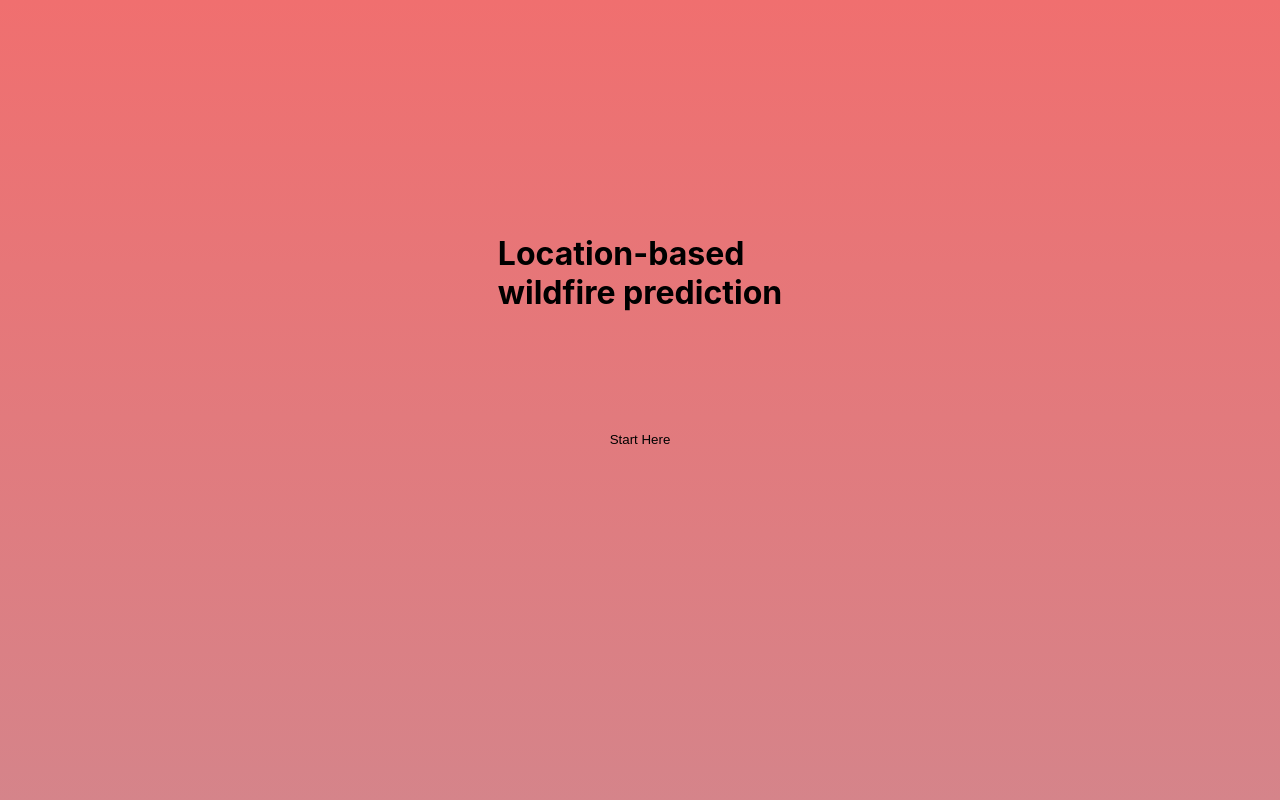
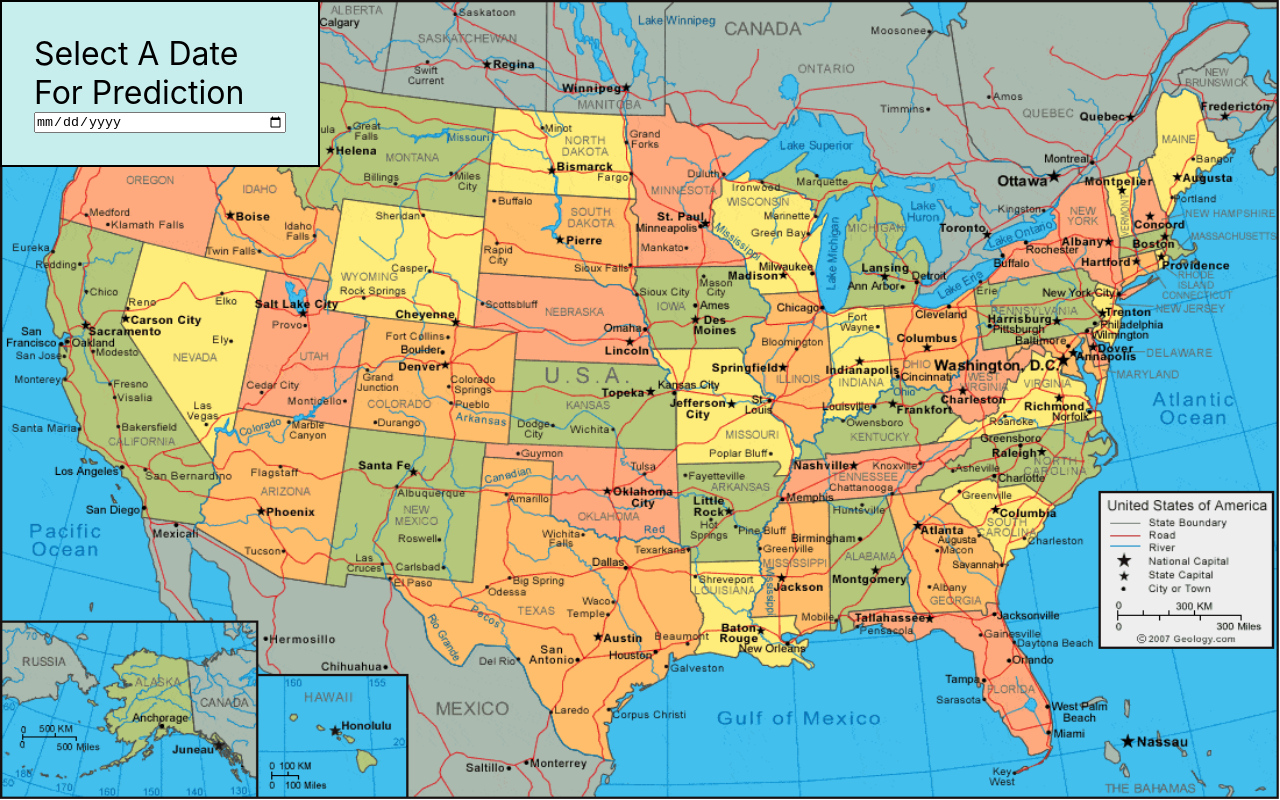
Before and after one commit to richard960/Wild-Fire-Project, a React (Create React App) app in the folder front-end/: page /map in a window 1280 px wide. Built offline with nearby package versions, Linux system fonts and the light colour scheme.

Commit message:
Adding routes

```diff
--- a/front-end/package.json
+++ b/front-end/package.json
@@ -8,6 +8,7 @@
     "@testing-library/user-event": "^13.5.0",
     "react": "^18.2.0",
     "react-dom": "^18.2.0",
+    "react-router-dom": "^6.4.3",
     "react-scripts": "5.0.1",
     "web-vitals": "^2.1.4"
   },
--- a/front-end/src/App.js
+++ b/front-end/src/App.js
@@ -1,15 +1,22 @@
 import './App.css';
 import LandingPage from './landingPage.jsx'
-import map from './mapus.jpeg'
+import {
+  BrowserRouter as Router,
+  Routes,
+  Route,
+} from "react-router-dom";
+import Map from './map.jsx'
 function App() {
   return (
     <div className="App">
-      <LandingPage/>
-        {/* <img id='map' src={map}></img>
-      <div id='predict'>
-        <label for='prediction'>Select A Date For Prediction</label>
-        <input type='date' id='prediction'></input>
-      </div> */}
+      <Router>
+        <Routes>
+          <Route path='/' element={<LandingPage/>}/>
+          <Route path='/map' element={<Map/>}/>
+        </Routes>
+      </Router>
+
+
     </div>
   );
 }
--- a/front-end/src/landingPage.jsx
+++ b/front-end/src/landingPage.jsx
@@ -1,11 +1,13 @@
 import React from 'react'
 import './landingPage.css'
+import {useNavigate} from 'react-router-dom'
 const LandingPage = () => {
+  const navigate = useNavigate()
   return(<div id='background'>
     <div id='title-container'>
       <h1>Location-based <br></br> wildfire prediction</h1>
     </div>
-    <button id='start-btn'>Start Here</button>
+    <button id='start-btn' onClick={() => navigate('/map')}>Start Here</button>
   </div>)
 }
 
--- /dev/null
+++ b/front-end/src/map.jsx
@@ -0,0 +1,13 @@
+import React from 'react'
+import map from './mapus.jpeg'
+const Map = () => {
+ return(<>
+   <img id='map' src={map}></img>
+      <div id='predict'>
+        <label for='prediction'>Select A Date For Prediction</label>
+        <input type='date' id='prediction'></input>
+      </div>
+  </>)
+}
+
+export default Map
```
Also changed, not shown: 1 other file (tests, documents, lock files or other folders).
